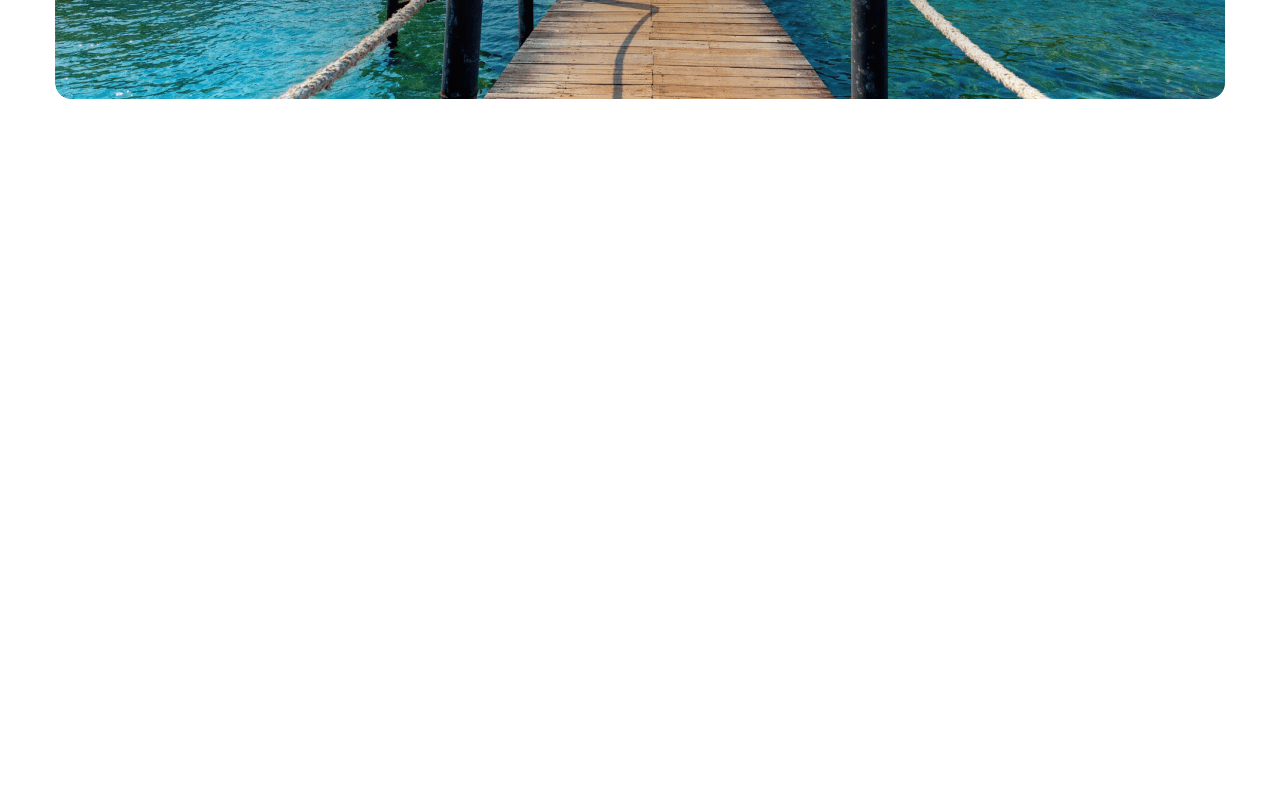
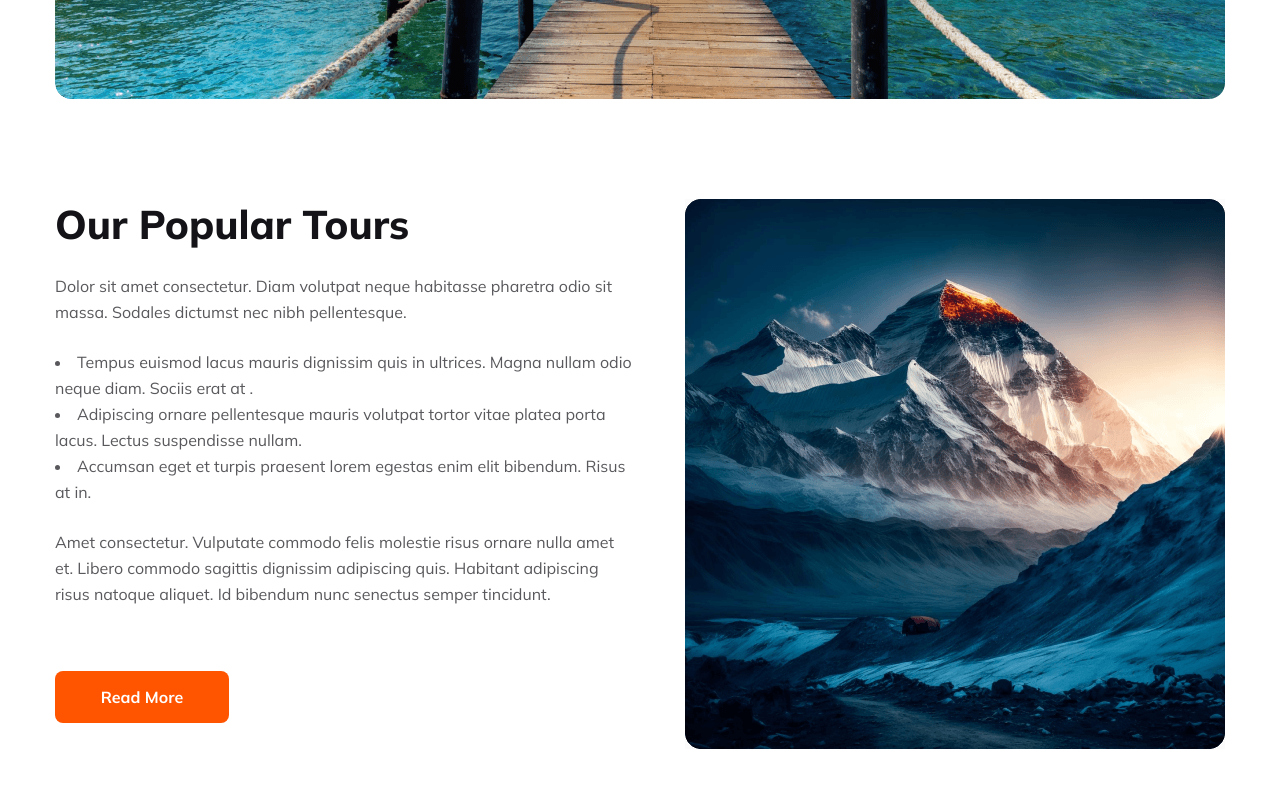
Before and after one commit to HabibullahAkhand/PH-Assignment-2, a plain HTML site: page index.html in a window 1280 px wide. Shown: the part 557-1344 px from the top of the page. Before the commit the page ends 800 px from the top, so only its background shows below. Drawn offline with Linux system fonts and the light colour scheme.

Commit message:
tour section done

```diff
--- a/index.html
+++ b/index.html
@@ -92,10 +92,30 @@
     </header>
 
     <main>
-
+        <!-- tour section -->
+        <section>
+            <div class="tour-section">
+                <div class="tour-description">
+                    <h1>Our Popular Tours</h1>
+                    <p>Dolor sit amet consectetur. Diam volutpat neque habitasse pharetra odio sit massa. Sodales dictumst nec nibh pellentesque.</p>
+                    <ul>
+                        <li>Tempus euismod lacus mauris dignissim quis in ultrices. Magna nullam odio neque diam. Sociis erat at .</li>
+                        <li>Adipiscing ornare pellentesque mauris volutpat tortor vitae platea porta lacus. Lectus suspendisse nullam.</li>
+                        <li> Accumsan eget et turpis praesent lorem egestas enim elit bibendum. Risus at in.</li>
+                    </ul>
+                    <p>Amet consectetur. Vulputate commodo felis molestie risus
+                        ornare nulla amet et. Libero commodo sagittis dignissim adipiscing quis. Habitant adipiscing risus natoque aliquet. Id bibendum nunc senectus semper tincidunt. </p>
+                    <div class="primary-btn-1 down">
+                        <p >Read More</p>
+                    </div>
+                </div>
+                <div class="tour-img">
+                    <img src="Images/Rectangle 4.png" alt="">
+                </div>
+            </div>
+        </section>
     </main>
     <footer>
-
     </footer>
 </body>
 
--- a/style.css
+++ b/style.css
@@ -149,16 +149,48 @@ ul span {
     font-size: 16px;
     font-weight: 400;
     padding: 16px;
+    border: none;
 }
 
 .whereGo input::placeholder {
     color: rgba(19, 19, 24, 0.50);
     font-size: 16px;
     font-weight: 400;
+    border: none;
 }
 
 
+/* tour section */
+.tour-section{
+    width: 1170px;
+    display: flex;
+    gap: 53px;
+    margin: 100px auto;
+}
+.tour-description h1 {
+    color: #131318;
+    font-size: 40px;
+    font-weight: 800;
 
+}
+.tour-description{
+    display: flex;
+    flex-direction: column;
+    gap: 24px;
+}
+.tour-description ul li,p{
+    color: rgba(19, 19, 24, 0.70);
+    font-size: 16px;
+    font-weight: 400;
+    line-height: 26px;
+}
+.tour-description ul{
+    list-style-position: inside;
+}
+.tour-description .down{
+    position: relative;
+    top: 40px;
+}
 
 
 
```
